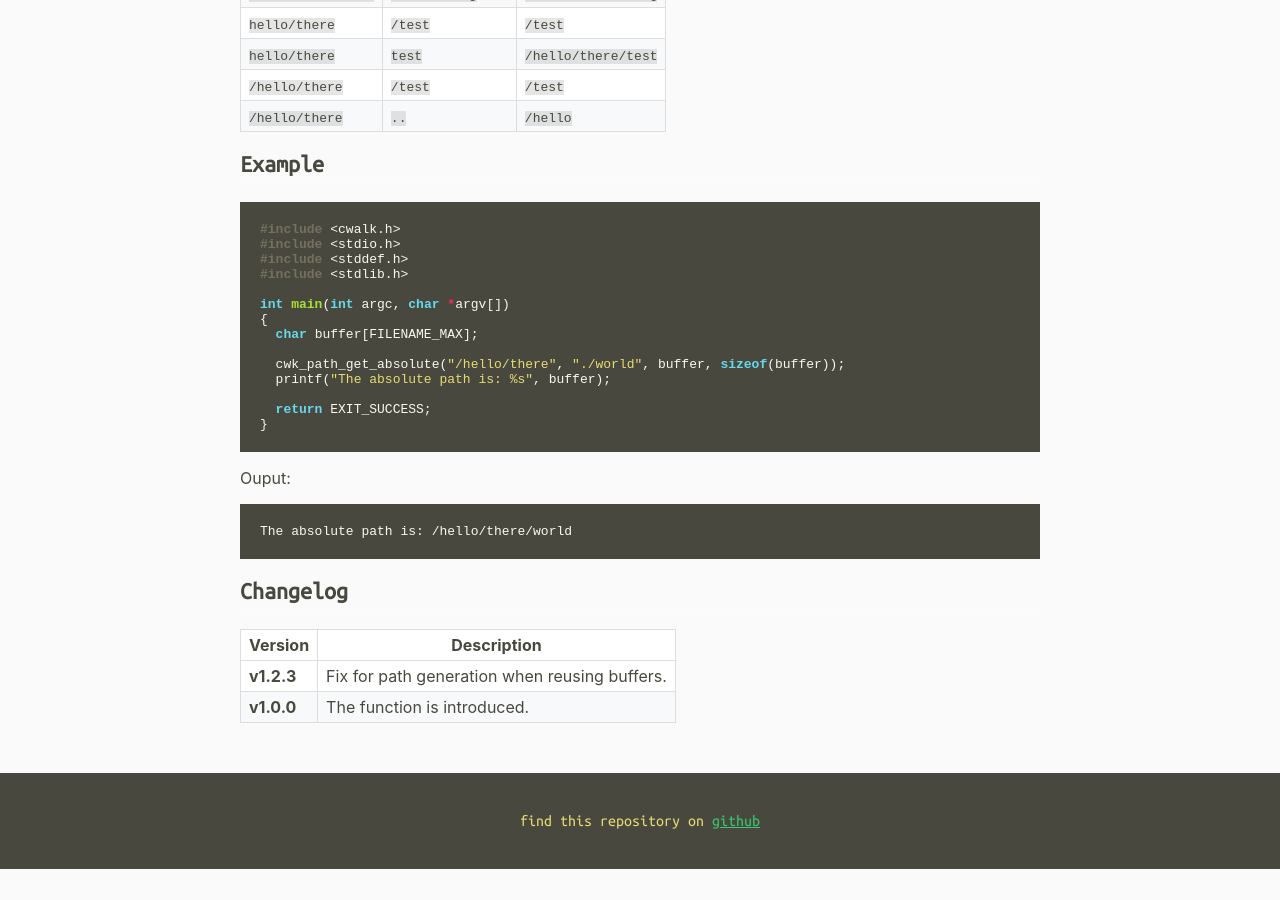
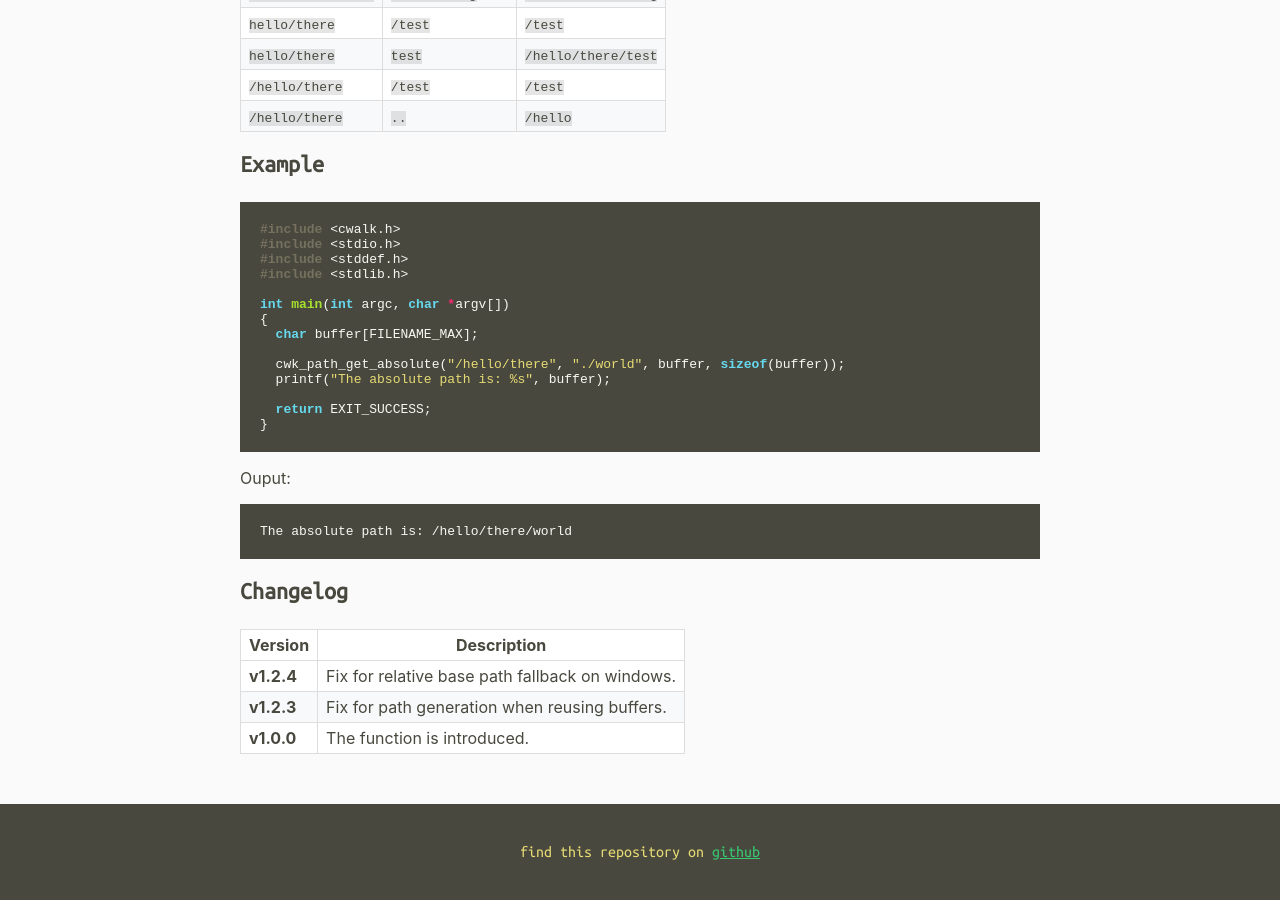
Before and after one commit to likle/cwalk, a Jekyll site: the page built from docs/reference/cwk_path_get_absolute.md, in a window 1280 px wide and 900 px high, scrolled down 935 px. Built offline with Jekyll 4.4.1, drawn with Linux system fonts in a browser that asks for light colours; before the commit the page ends 1804 px from its top, so only the background shows below that.

Commit message:
updated documentation log

```diff
--- a/docs/reference/cwk_path_get_absolute.md
+++ b/docs/reference/cwk_path_get_absolute.md
@@ -61,5 +61,6 @@ The absolute path is: /hello/there/world
 
 | Version    | Description                                            |
 |------------|--------------------------------------------------------|
+| **v1.2.4** | Fix for relative base path fallback on windows.        |
 | **v1.2.3** | Fix for path generation when reusing buffers.          |
 | **v1.0.0** | The function is introduced.                            |
```
Also changed, not shown: docs/reference/cwk_path_get_previous_segment.md (+1 -0 lines).
